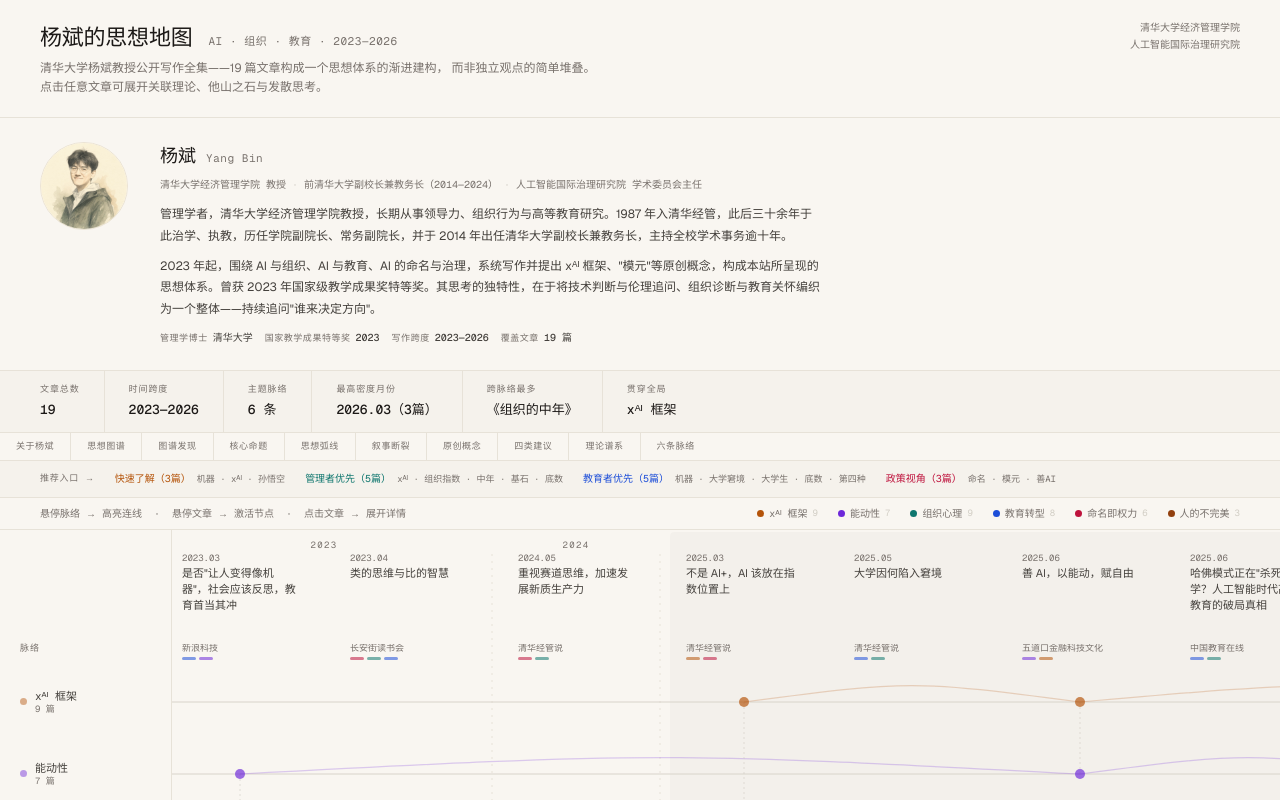
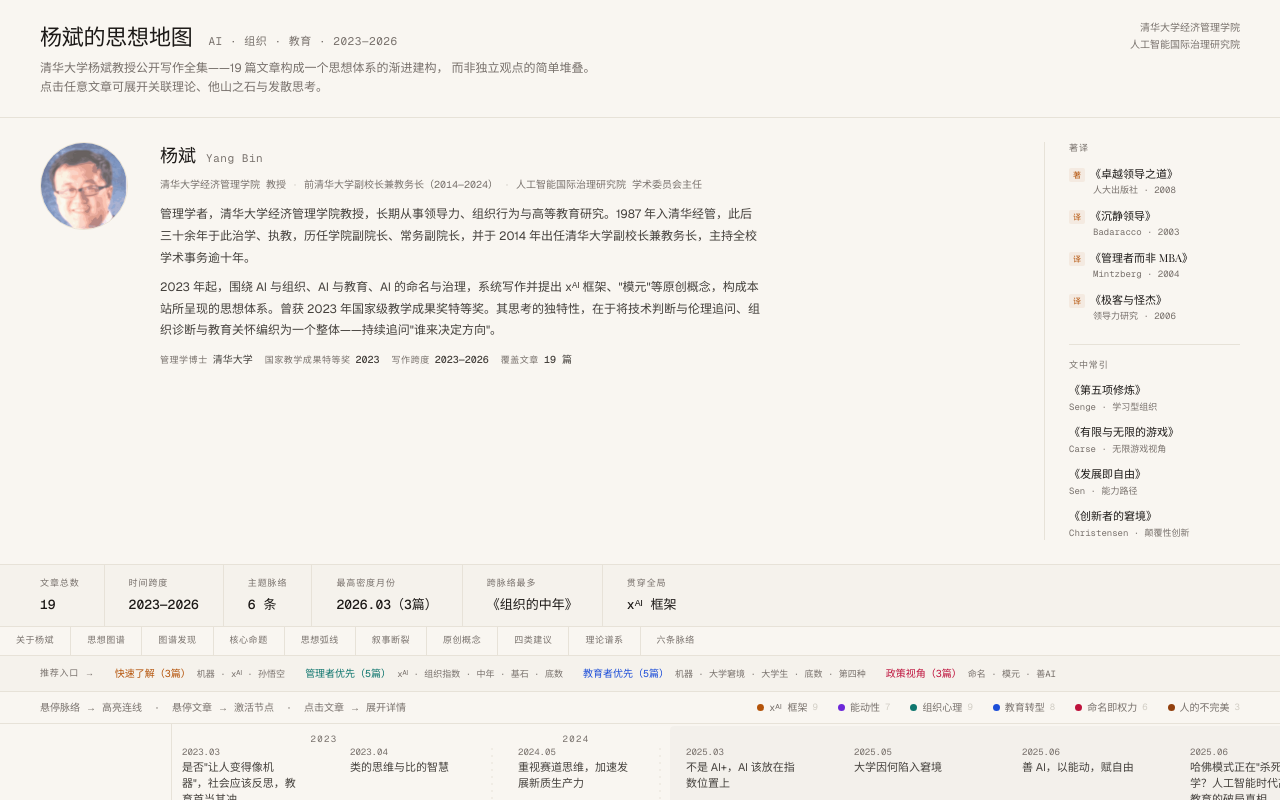
Before and after one commit to automanvip/thuyangbin, a Next.js app: page / in a window 1280 px wide. Shown: the top 800 px of the page. Built offline with nearby package versions, Linux system fonts and the light colour scheme; a web font is replaced by a local one.

Commit message:
fix: correct portrait to Yang Bin watercolor; add books sidebar to bio

```diff
--- a/app/globals.css
+++ b/app/globals.css
@@ -80,6 +80,7 @@ body {
   .header-row    { flex-direction: column; gap: 8px; }
   .header-meta   { text-align: left; }
   .bio-inner     { flex-direction: column; gap: 20px; }
+  .bio-books     { display: none; }
   .resp-grid-4   { grid-template-columns: repeat(2, 1fr); }
   .resp-grid-3   { grid-template-columns: repeat(2, 1fr); }
   .resp-grid-5   { grid-template-columns: repeat(2, 1fr); }
--- a/app/page.tsx
+++ b/app/page.tsx
@@ -76,10 +76,10 @@ export default function Home() {
               <span style={{ color: 'var(--rule-2)' }}>·</span>
               <span>人工智能国际治理研究院 学术委员会主任</span>
             </div>
-            <p style={{ fontSize: 12, color: 'var(--ink-2)', lineHeight: 1.8, margin: '0 0 8px', maxWidth: 660 }}>
+            <p style={{ fontSize: 12, color: 'var(--ink-2)', lineHeight: 1.8, margin: '0 0 8px', maxWidth: 600 }}>
               管理学者，清华大学经济管理学院教授，长期从事领导力、组织行为与高等教育研究。1987 年入清华经管，此后三十余年于此治学、执教，历任学院副院长、常务副院长，并于 2014 年出任清华大学副校长兼教务长，主持全校学术事务逾十年。
             </p>
-            <p style={{ fontSize: 12, color: 'var(--ink-2)', lineHeight: 1.8, margin: '0 0 10px', maxWidth: 660 }}>
+            <p style={{ fontSize: 12, color: 'var(--ink-2)', lineHeight: 1.8, margin: '0 0 10px', maxWidth: 600 }}>
               2023 年起，围绕 AI 与组织、AI 与教育、AI 的命名与治理，系统写作并提出 xᴬᴵ 框架、"模元"等原创概念，构成本站所呈现的思想体系。曾获 2023 年国家级教学成果奖特等奖。其思考的独特性，在于将技术判断与伦理追问、组织诊断与教育关怀编织为一个整体——持续追问"谁来决定方向"。
             </p>
             <div style={{ display: 'flex', gap: 12, flexWrap: 'wrap' }}>
@@ -96,6 +96,69 @@ export default function Home() {
                   </span>
                   <span style={{ fontSize: 10, fontFamily: 'var(--font-mono)', color: 'var(--ink-2)', fontWeight: 500 }}>
                     {detail}
+                  </span>
+                </div>
+              ))}
+            </div>
+          </div>
+
+          {/* ── books sidebar ──────────────────────────────────────────────── */}
+          <div className="bio-books" style={{
+            flexShrink: 0, width: 196,
+            borderLeft: '1px solid var(--rule)',
+            paddingLeft: 24,
+          }}>
+            {/* authored / translated */}
+            <p style={{ fontSize: 9, fontFamily: 'var(--font-mono)', color: 'var(--ink-3)',
+              letterSpacing: '0.1em', textTransform: 'uppercase', margin: '0 0 10px' }}>
+              著译
+            </p>
+            <div style={{ display: 'flex', flexDirection: 'column', gap: 10, marginBottom: 20 }}>
+              {[
+                { title: '卓越领导之道', role: '著', year: '2008', note: '人大出版社' },
+                { title: '沉静领导', role: '译', year: '2003', note: 'Badaracco' },
+                { title: '管理者而非 MBA', role: '译', year: '2004', note: 'Mintzberg' },
+                { title: '极客与怪杰', role: '译', year: '2006', note: '领导力研究' },
+              ].map(b => (
+                <div key={b.title} style={{ display: 'flex', flexDirection: 'column', gap: 2 }}>
+                  <div style={{ display: 'flex', alignItems: 'baseline', gap: 5 }}>
+                    <span style={{ fontSize: 8, fontFamily: 'var(--font-mono)', color: '#b45309',
+                      background: '#b4530912', padding: '1px 4px', borderRadius: 2, flexShrink: 0 }}>
+                      {b.role}
+                    </span>
+                    <span style={{ fontSize: 11, color: 'var(--ink)', fontFamily: 'var(--font-serif)' }}>
+                      《{b.title}》
+                    </span>
+                  </div>
+                  <span style={{ fontSize: 9, fontFamily: 'var(--font-mono)', color: 'var(--ink-3)',
+                    paddingLeft: 24 }}>
+                    {b.note} · {b.year}
+                  </span>
+                </div>
+              ))}
+            </div>
+
+            {/* divider */}
+            <div style={{ height: 1, background: 'var(--rule)', marginBottom: 14 }} />
+
+            {/* frequently cited */}
+            <p style={{ fontSize: 9, fontFamily: 'var(--font-mono)', color: 'var(--ink-3)',
+              letterSpacing: '0.1em', textTransform: 'uppercase', margin: '0 0 10px' }}>
+              文中常引
+            </p>
+            <div style={{ display: 'flex', flexDirection: 'column', gap: 10 }}>
+              {[
+                { title: '第五项修炼', author: 'Senge', note: '学习型组织' },
+                { title: '有限与无限的游戏', author: 'Carse', note: '无限游戏视角' },
+                { title: '发展即自由', author: 'Sen', note: '能力路径' },
+                { title: '创新者的窘境', author: 'Christensen', note: '颠覆性创新' },
+              ].map(b => (
+                <div key={b.title} style={{ display: 'flex', flexDirection: 'column', gap: 2 }}>
+                  <span style={{ fontSize: 11, color: 'var(--ink)', fontFamily: 'var(--font-serif)' }}>
+                    《{b.title}》
+                  </span>
+                  <span style={{ fontSize: 9, fontFamily: 'var(--font-mono)', color: 'var(--ink-3)' }}>
+                    {b.author} · {b.note}
                   </span>
                 </div>
               ))}
```
Also changed, not shown: public/portrait.jpg.
